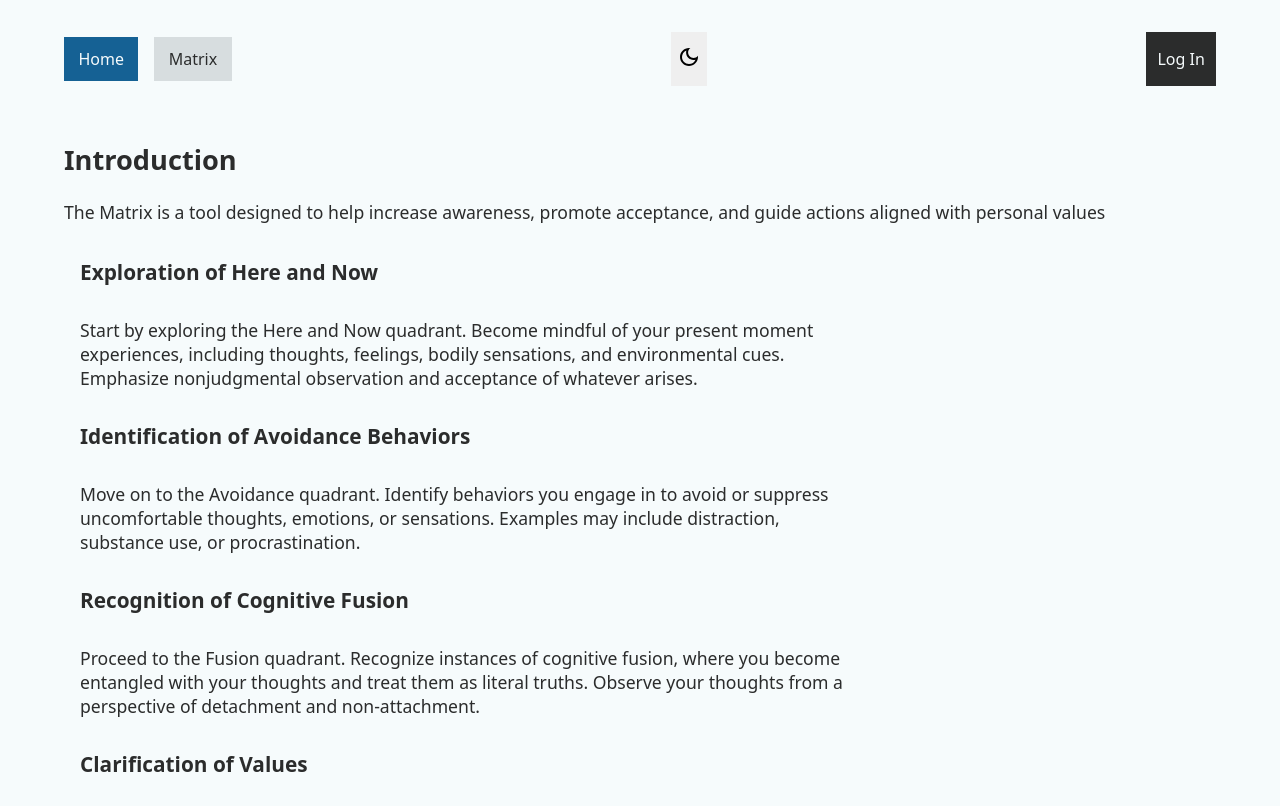
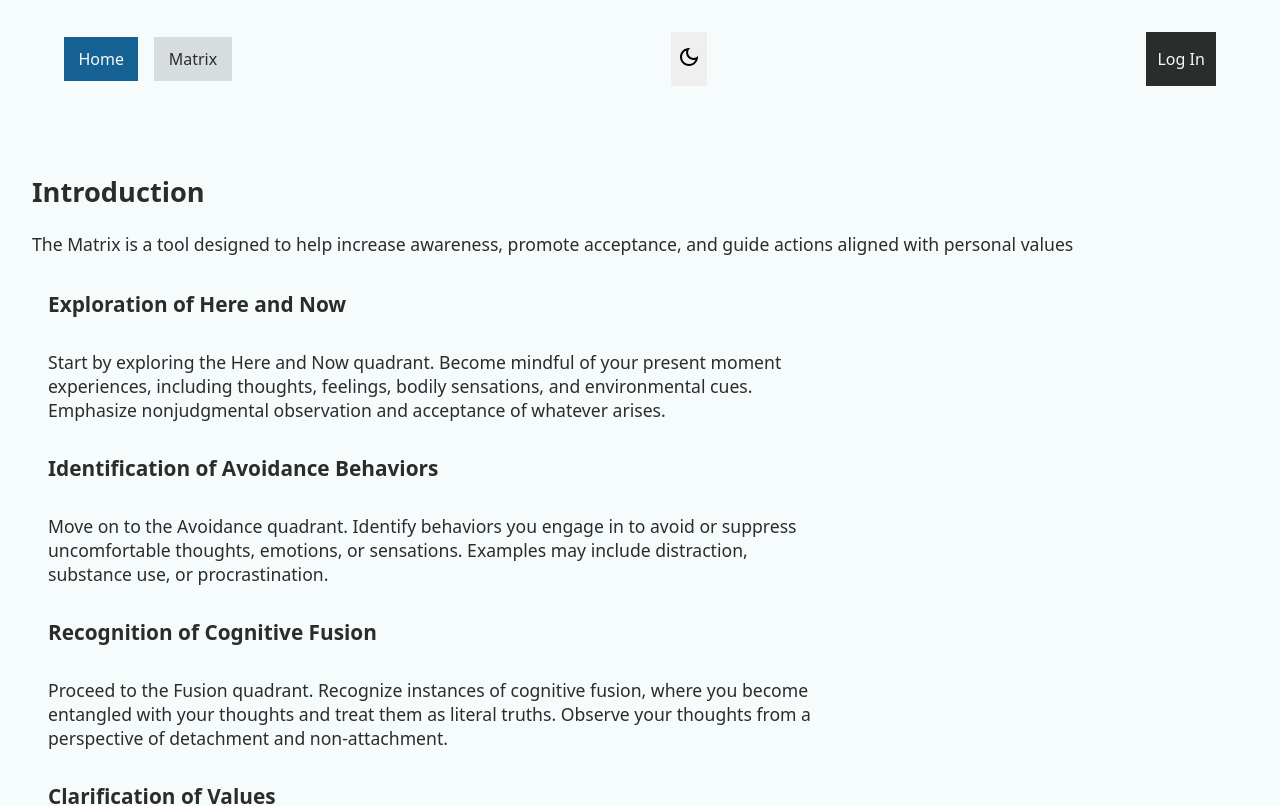
Before and after one commit to MauritzLM/act-matrix, a React (Vite) app: page / in a window 1280 px wide. Shown: the top 806 px of the page. Built offline with nearby package versions, Linux system fonts and the light colour scheme; no server answers; what @tiptap/extension-color would draw is missing.

Commit message:
added padding to page

```diff
--- a/src/App.scss
+++ b/src/App.scss
@@ -1,10 +1,7 @@
 /* Styles for home page */
 #main {
-    width: 90%;
-    margin: auto;
-
     .description-text {
-        /* padding: 2em; */
+        padding: 2em;
         /* max-width: 700px; */
         margin: auto;
 
```
